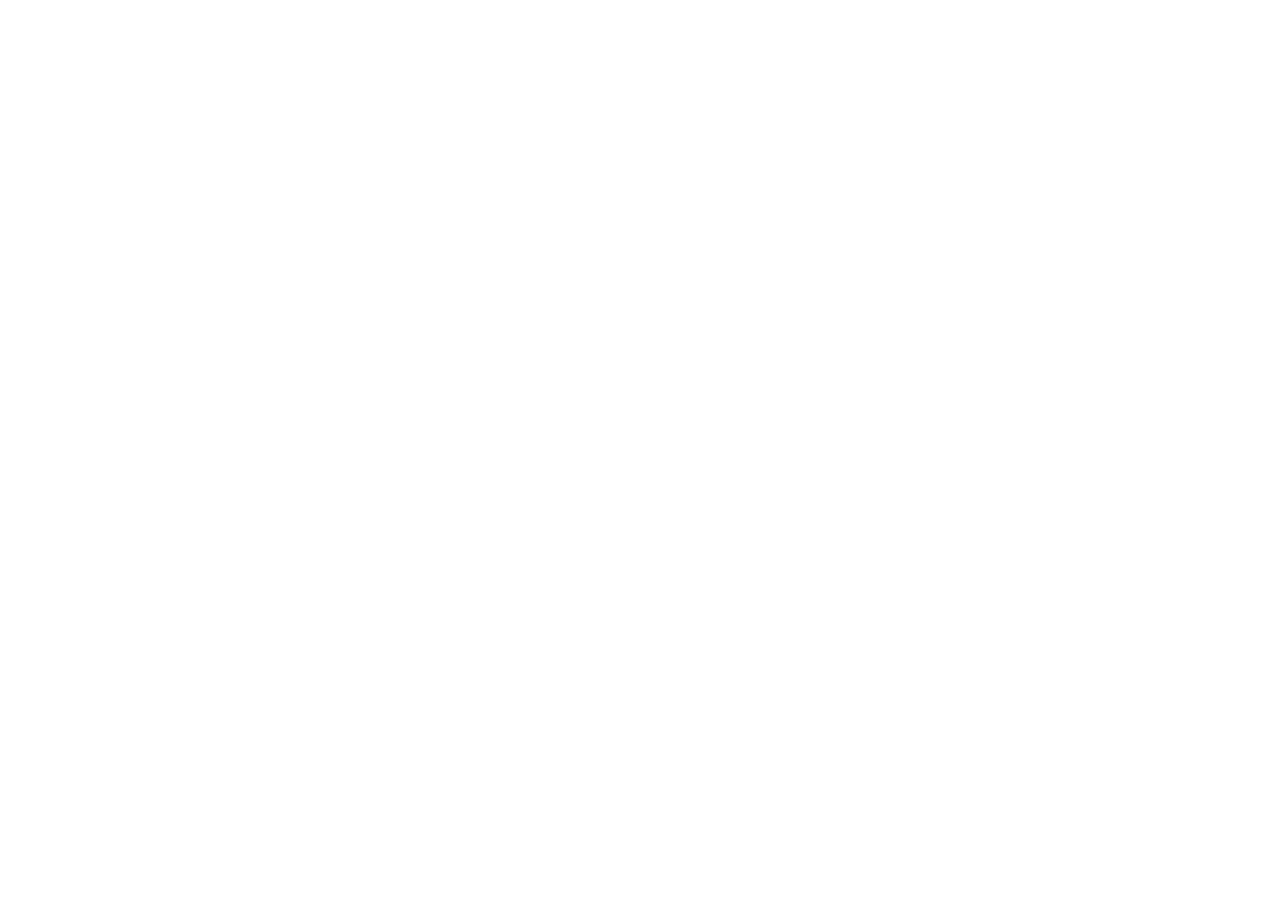
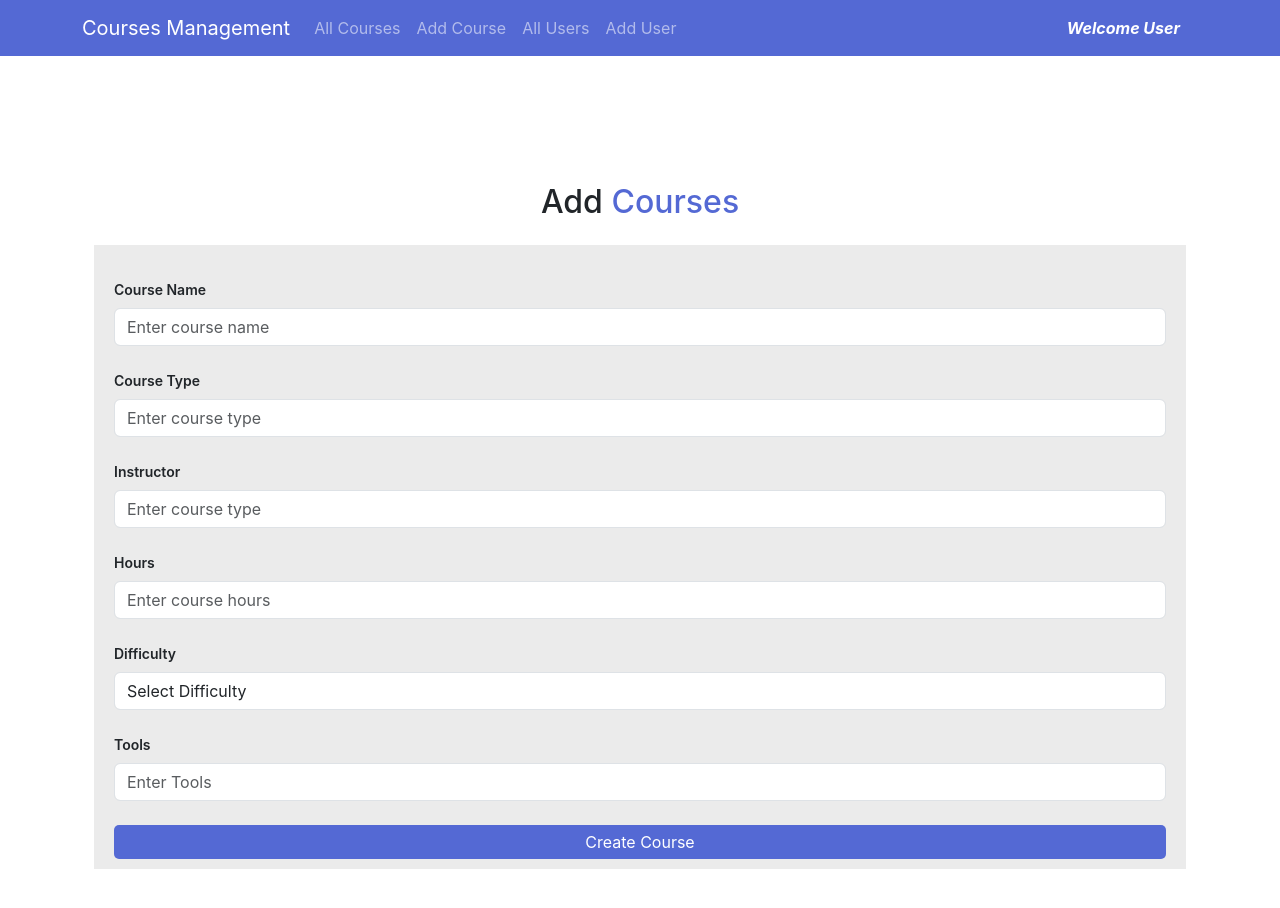
Before and after one commit to Marawan-Saqr/Courses-Managment, a React (Create React App) app in the folder Project/: page /system/add in a window 1280 px wide. Before the commit this address had no page. Shown: the top 908 px of the page. Before the commit the page ends 800 px from the top, so only its background shows below. Built offline with nearby package versions, Linux system fonts and the light colour scheme.

Commit message:
Added Add Course Page

```diff
--- a/Project/package.json
+++ b/Project/package.json
@@ -16,6 +16,7 @@
     "react-router-dom": "^6.26.2",
     "react-scripts": "5.0.1",
     "styled-components": "^6.1.13",
+    "sweetalert2": "^11.14.0",
     "web-vitals": "^2.1.4",
     "zod": "^3.23.8"
   },
--- a/Project/src/App.js
+++ b/Project/src/App.js
@@ -5,6 +5,7 @@
 import Register from './pages/auth/Register/Register';
 import System from './pages/System/System';
 import AllCourses from './pages/System/All-courses/AllCourses';
+import AddCourses from './pages/System/Add-courses/AddCourses';
 
 function App() {
   return (
@@ -22,6 +23,7 @@
         <Route path="system" element={<System />}>
           <Route index element={<AllCourses />} />
           <Route path="courses" element={<AllCourses />} />
+          <Route path="add" element={<AddCourses />} />
         </Route>
       </Routes>
       </BrowserRouter>
--- a/Project/src/Shared/StyledComponents.js
+++ b/Project/src/Shared/StyledComponents.js
@@ -1,17 +1,48 @@
 import styled from "styled-components";
 
 // Define a styled component for a button
-const StyledButton = styled.button`
+const DeleteButton = styled.button`
   border: none;
-  font-weight: bold;
-  padding: 10px 13px;
+  padding: 5px 8px;
   border-radius: 5px;
   background-color: #cc0000;
   transition: 0.5s;
+  color: #fff;
   &:hover {
     background-color: #810000;
     transition: 0.5s;
   }
 `;
 
-export default StyledButton;
+const UpdateButton = styled.button`
+  border: none;
+  padding: 5px 8px;
+  border-radius: 5px;
+  background-color: rgb(84, 105, 212);
+  transition: 0.5s;
+  color: #fff;
+  &:hover {
+    background-color: rgb(64, 85, 162);
+    transition: 0.5s;
+  }
+`;
+
+const DetailsButton = styled.button`
+  border: none;
+  padding: 5px 8px;
+  border-radius: 5px;
+  background-color: rgb(224, 224, 45);
+  transition: 0.5s;
+  color: black;
+  &:hover {
+    background-color: rgb(191, 191, 16);
+    transition: 0.5s;
+  }
+`;
+
+const PrimarySpan = styled.span `
+  color: rgb(84, 105, 212);
+`
+
+const Buttons = { DeleteButton, UpdateButton, DetailsButton, PrimarySpan };
+export default Buttons;
--- /dev/null
+++ b/Project/src/pages/System/Add-courses/AddCourses.css
@@ -0,0 +1,8 @@
+.add-courses {
+  margin-top: 70px;
+}
+
+.add-courses form {
+  background-color: #ebebeb;
+  padding: 10px 20px;
+}
--- /dev/null
+++ b/Project/src/pages/System/Add-courses/AddCourses.jsx
@@ -0,0 +1,144 @@
+import React from "react";
+import './AddCourses.css';
+import { useForm } from 'react-hook-form';
+import { z } from 'zod';
+import { zodResolver } from '@hookform/resolvers/zod';
+import { Form, Container, Row, Col } from "react-bootstrap";
+import Buttons from '../../../Shared/StyledComponents';
+import axios from 'axios';
+import Swal from 'sweetalert2';
+import { useNavigate } from "react-router-dom";
+
+
+const AddCourse = () => {
+
+  const schema = z.object({
+    name: z.string()
+      .nonempty({ message: "Course name Is Required" })
+      .min(5, { message: "Course name must be at least 5 characters long" })
+      .max(20, { message: "Course name must not exceed 20 characters" }),
+    type: z.string()
+      .nonempty({ message: "Course Type Is Required"})
+      .min(5, {message: "Course Type must be at least 5 characters long" })
+      .max(20, {message: "Course Type must not exceed 20 characters" }),
+    Instructor: z.string()
+      .nonempty({ message: "Instructor Is Required"})
+      .min(5, {message: "Instructor must be at least 5 characters long" })
+      .max(20, {message: "Instructor must not exceed 20 characters" }),
+    Hours: z.number()
+      .min(5, {message: "Hours must be at least 5 Hours" })
+      .max(300, {message: "Hours must not exceed 300 Hours" }),
+    Difficulty: z.string()
+      .nonempty({ message: "Difficulty Is Required"}),
+    Tools: z.string()
+      .nonempty({ message: "Tools Is Required"})
+      .min(5, {message: "Tools must be at least 5 characters long" })
+      .max(20, {message: "Tools must not exceed 20 characters" }),
+  });
+
+
+
+  // Correct mode and useForm import
+  const { register, handleSubmit, formState: { errors }} = useForm({ mode: 'onTouched', resolver: zodResolver(schema)});
+
+  const navigate = useNavigate();
+  const createCourse = handleSubmit(async (data) => {
+    await axios.post("http://localhost:3001/courses", data).then(
+      Swal.fire({
+        title: "DONE!",
+        text: "Your Course Has Been Added!",
+        icon: "success"
+      }),
+      navigate("/system")
+    )
+  });
+
+  return (
+    <section className="add-courses mb-5">
+      <Container className="d-flex justify-content-center align-items-center" style={{ height: "100vh" }}>
+        <Row className="w-100">
+          <Col xs={12} md={8} lg={12} className="mx-auto">
+            <h2 className="text-center mb-4">Add <Buttons.PrimarySpan>Courses</Buttons.PrimarySpan></h2>
+            <Form onSubmit={handleSubmit(createCourse)}>
+
+
+              {/* Course Name */}
+              <Form.Group controlId="formName" className="mt-4 mb-4">
+                <Form.Label>Course Name</Form.Label>
+                <Form.Control  type="text"  placeholder="Enter course name" {...register('name')} className={errors.name ? "border border-danger" : null} />
+                  {errors.name && (<Form.Text className="text-danger border">
+                  {errors.name.message}
+                </Form.Text>
+                )}
+              </Form.Group>
+
+
+              {/* Course Type */}
+              <Form.Group controlId="formType" className="mt-4 mb-4">
+                <Form.Label>Course Type</Form.Label>
+                <Form.Control type="text" placeholder="Enter course type" {...register('type')} className={errors.type ? "border border-danger" : null} />
+                  {errors.type && (<Form.Text className="text-danger border">
+                  {errors.type.message}
+                </Form.Text>
+                )}
+              </Form.Group>
+
+
+              {/* Instructor */}
+              <Form.Group controlId="formType" className="mt-4 mb-4">
+                <Form.Label>Instructor</Form.Label>
+                <Form.Control type="text" placeholder="Enter course type" {...register('Instructor')} className={errors.Instructor ? "border border-danger" : null} />
+                  {errors.Instructor && (<Form.Text className="text-danger border">
+                  {errors.Instructor.message}
+                </Form.Text>
+                )}
+              </Form.Group>
+
+
+              {/* Hours */}
+              <Form.Group controlId="formHours" className="mt-4 mb-4">
+                <Form.Label>Hours</Form.Label>
+                <Form.Control type="number" placeholder="Enter course hours" {...register('Hours', { valueAsNumber: true })} className={errors.Hours ? "border border-danger" : null} />
+                  {errors.Hours && (<Form.Text className="text-danger">
+                  {errors.Hours.message}
+                </Form.Text>
+                )}
+              </Form.Group>
+
+
+              {/* Difficulty */}
+              <Form.Group controlId="formDifficulty" className="mt-4 mb-4">
+                <Form.Label>Difficulty</Form.Label>
+                <Form.Control as="select" {...register('Difficulty')} className={errors.Difficulty ? "border border-danger" : null}>
+                  <option value="">Select Difficulty</option>
+                  <option>Easy</option>
+                  <option>Normal</option>
+                  <option>Hard</option>
+                </Form.Control>
+                  {errors.Difficulty && (<Form.Text className="text-danger">
+                  {errors.Difficulty.message}
+                </Form.Text>
+                )}
+              </Form.Group>
+
+
+              {/* Tools */}
+              <Form.Group controlId="formType" className="mt-4 mb-4">
+                <Form.Label>Tools</Form.Label>
+                <Form.Control type="text" placeholder="Enter Tools" {...register('Tools')} className={errors.Tools ? "border border-danger" : null} />
+                  {errors.Tools && (<Form.Text className="text-danger border">
+                  {errors.Tools.message}
+                </Form.Text>
+                )}
+              </Form.Group>
+
+              <Buttons.UpdateButton type="submit" className="w-100">Create Course</Buttons.UpdateButton>
+            </Form>
+          </Col>
+        </Row>
+      </Container>
+    </section>
+  );
+};
+
+export default AddCourse;
--- a/Project/src/pages/System/All-courses/AllCourses.jsx
+++ b/Project/src/pages/System/All-courses/AllCourses.jsx
@@ -1,6 +1,10 @@
+import TableData from './Table-Data/TableData';
+
 const AllCourses = () => {
   return (
-    <div>AllCourses</div>
+    <div>
+      <TableData />
+    </div>
   )
 }
 export default AllCourses;
--- /dev/null
+++ b/Project/src/pages/System/All-courses/Table-Data/TableData.css
@@ -0,0 +1,29 @@
+.schedule-table {
+    width: 100%;
+    border-collapse: collapse;
+    box-shadow: 0 2px 8px rgba(0, 0, 0, 0.1);
+}
+
+.schedule-table th, .schedule-table td {
+    padding: 12px;
+    text-align: left;
+    border-bottom: 1px solid #ddd;
+}
+
+.schedule-table th {
+    background-color: #5469d4;
+    color: white;
+    font-weight: bold;
+}
+
+.schedule-table tr:nth-child(even) {
+    background-color: #f3f4ff;
+}
+
+.schedule-table tr:hover {
+    background-color: #e8e8e8;
+}
+
+.schedule-table td {
+    color: #555;
+}
--- /dev/null
+++ b/Project/src/pages/System/All-courses/Table-Data/TableData.jsx
@@ -0,0 +1,72 @@
+import "./TableData.css";
+import Buttons from '../../../../Shared/StyledComponents';
+import { useState, useEffect } from 'react';
+import axios from 'axios';
+
+const TableData = () => {
+
+  const [courses, setCourses] = useState([]);
+
+  const getAllCourses = async () => {
+    try {
+      const response = await axios.get("http://localhost:3001/courses");
+      setCourses(response.data);
+    } catch (error) {
+      console.error("Error fetching courses:", error);
+    }
+  };
+
+  useEffect(() => {
+    getAllCourses();
+  }, []);
+
+  return (
+    <div className="courses-data pt-5 pb-5">
+      <div className="container">
+        <h2>All <Buttons.PrimarySpan>Courses</Buttons.PrimarySpan></h2>
+        <table className="schedule-table">
+          <thead>
+            <tr>
+              <th>Course Name</th>
+              <th>Course Type</th>
+              <th>Instructor</th>
+              <th>Hours</th>
+              <th>Difficulty</th>
+              <th>Tools</th>
+              <th>Action</th>
+            </tr>
+          </thead>
+          <tbody>
+            {courses.map((course) => {
+              // Define style based on difficulty
+              const difficultyStyle = (() => {
+                const difficulty = course.Difficulty.toLowerCase();
+                if (difficulty.includes('easy')) return { color: 'rgb(36, 169, 67)' };
+                if (difficulty.includes('hard')) return { color: 'rgb(204, 0, 0)' };
+                return { color: '#e0e02d' };
+              })();
+
+              return (
+                <tr key={course.id}>
+                  <td>{course.name}</td>
+                  <td>{course.type}</td>
+                  <td>{course.Instructor}</td>
+                  <td>{course.Hours}</td>
+                  <td style={difficultyStyle}>{course.Difficulty}</td>
+                  <td>{course.Tools}</td>
+                  <td>
+                    <Buttons.DetailsButton>Details</Buttons.DetailsButton>
+                    <Buttons.UpdateButton style={{ margin: '0px 10px' }}>Update</Buttons.UpdateButton>
+                    <Buttons.DeleteButton>Delete</Buttons.DeleteButton>
+                  </td>
+                </tr>
+              );
+            })}
+          </tbody>
+        </table>
+      </div>
+    </div>
+  );
+};
+
+export default TableData;
--- a/Project/src/pages/System/Topbar/Topbar.jsx
+++ b/Project/src/pages/System/Topbar/Topbar.jsx
@@ -2,7 +2,7 @@
 import Nav from 'react-bootstrap/Nav';
 import Navbar from 'react-bootstrap/Navbar';
 import { Link } from 'react-router-dom';
-import StyledButton from '../../../Shared/StyledComponents';
+import Buttons from '../../../Shared/StyledComponents';
 
 const Topbar = () => {
 
@@ -21,13 +21,13 @@
         <Navbar.Collapse id="basic-navbar-nav">
           <Nav className="me-auto">
             <Link to={"courses"} className="nav-link">All Courses</Link>
-            <Nav.Link href="#features">Add Course</Nav.Link>
+            <Link to={"add"} className='nav-link'>Add Course</Link>
             <Nav.Link href="#home">All Users</Nav.Link>
             <Nav.Link href="#features">Add User</Nav.Link>
           </Nav>
           <Nav className="ms-auto">
             <Nav.Link style={{color: '#fff', marginRight: '10px', fontStyle: 'italic', fontWeight: 'bold'}}>{user ? user.name : "Welcome User"}</Nav.Link>
-            {user ? <StyledButton onClick={removeData}><Link to={"/login"} style={{color: '#fff', textDecoration: 'none'}}>Logout</Link></StyledButton> : null}
+            {user ? <Buttons.DeleteButton onClick={removeData}><Link to={"/login"} style={{color: '#fff', textDecoration: 'none'}}>Logout</Link></Buttons.DeleteButton> : null}
           </Nav>
         </Navbar.Collapse>
       </Container>
--- a/Project/src/pages/auth/Login/Login.css
+++ b/Project/src/pages/auth/Login/Login.css
@@ -87,7 +87,7 @@
     box-shadow: rgba(60, 66, 87, 0.12) 0px 7px 14px,
                 rgba(0, 0, 0, 0.12) 0px 3px 6px;
 }
-span {
+.login span {
     display: block;
     font-size: 1.25rem;
     line-height: 1.75rem;
--- a/Project/src/pages/auth/Register/Register.css
+++ b/Project/src/pages/auth/Register/Register.css
@@ -109,7 +109,7 @@
     rgba(0, 0, 0, 0.12) 0px 3px 6px;
 }
 
-span {
+.register span {
   display: block;
   font-size: 1.25rem;
   line-height: 1.75rem;
```
Also changed, not shown: 2 other files (tests, documents, lock files or other folders).
